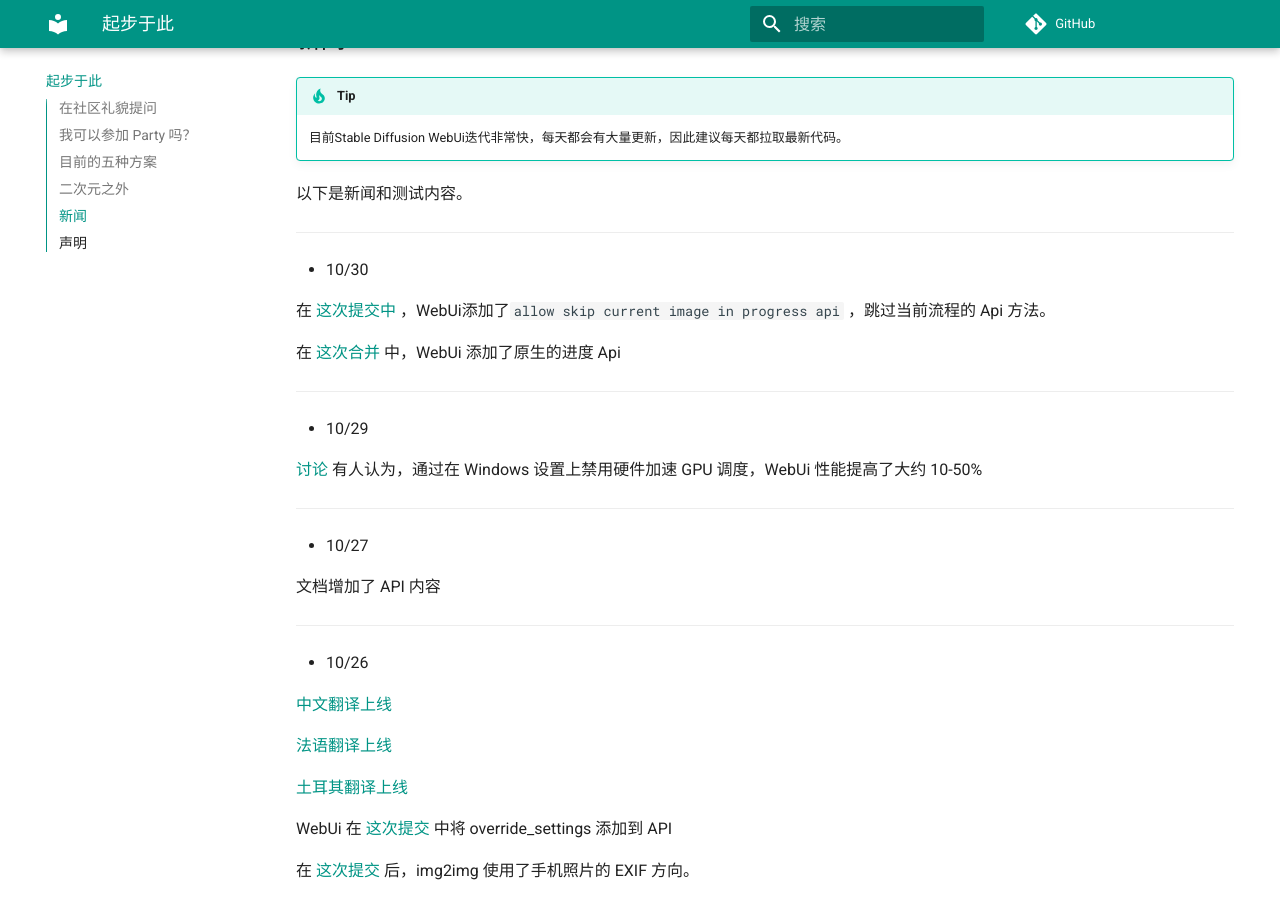
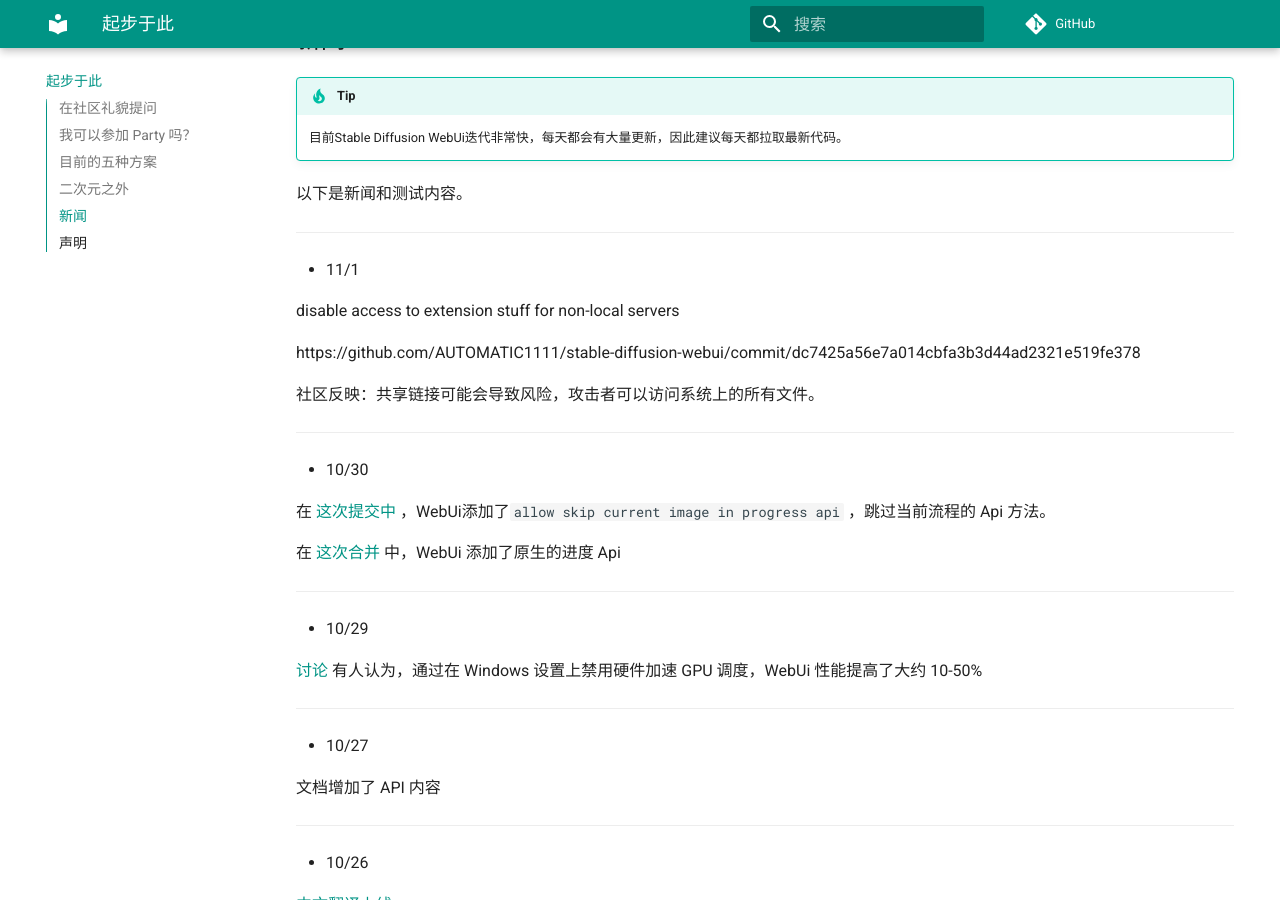
Before and after one commit to sudoskys/StableDiffusionBook, an MkDocs documentation site: the page built from docs/2_prepare.md, in a window 1280 px wide and 900 px high, scrolled down 1627 px. Built offline with MkDocs 1.6.1 and Material for MkDocs 9.7.7, drawn with Linux system fonts in a browser that asks for light colours; comment, search, counter and statistics services are not loaded.

Commit message:
add:link

```diff
--- a/docs/2_prepare.md
+++ b/docs/2_prepare.md
@@ -62,6 +62,15 @@
     目前Stable Diffusion WebUi迭代非常快，每天都会有大量更新，因此建议每天都拉取最新代码。
 
 以下是新闻和测试内容。
+
+-------
+- 11/1
+
+disable access to extension stuff for non-local servers
+
+https://github.com/AUTOMATIC1111/stable-diffusion-webui/commit/dc7425a56e7a014cbfa3b3d44ad2321e519fe378
+
+社区反映：共享链接可能会导致风险，攻击者可以访问系统上的所有文件。
 
 -------
 - 10/30
```
Also changed, not shown: docs/3_install.md (+5 -1 lines), docs/5_drawing.md (+1 -1 lines).
